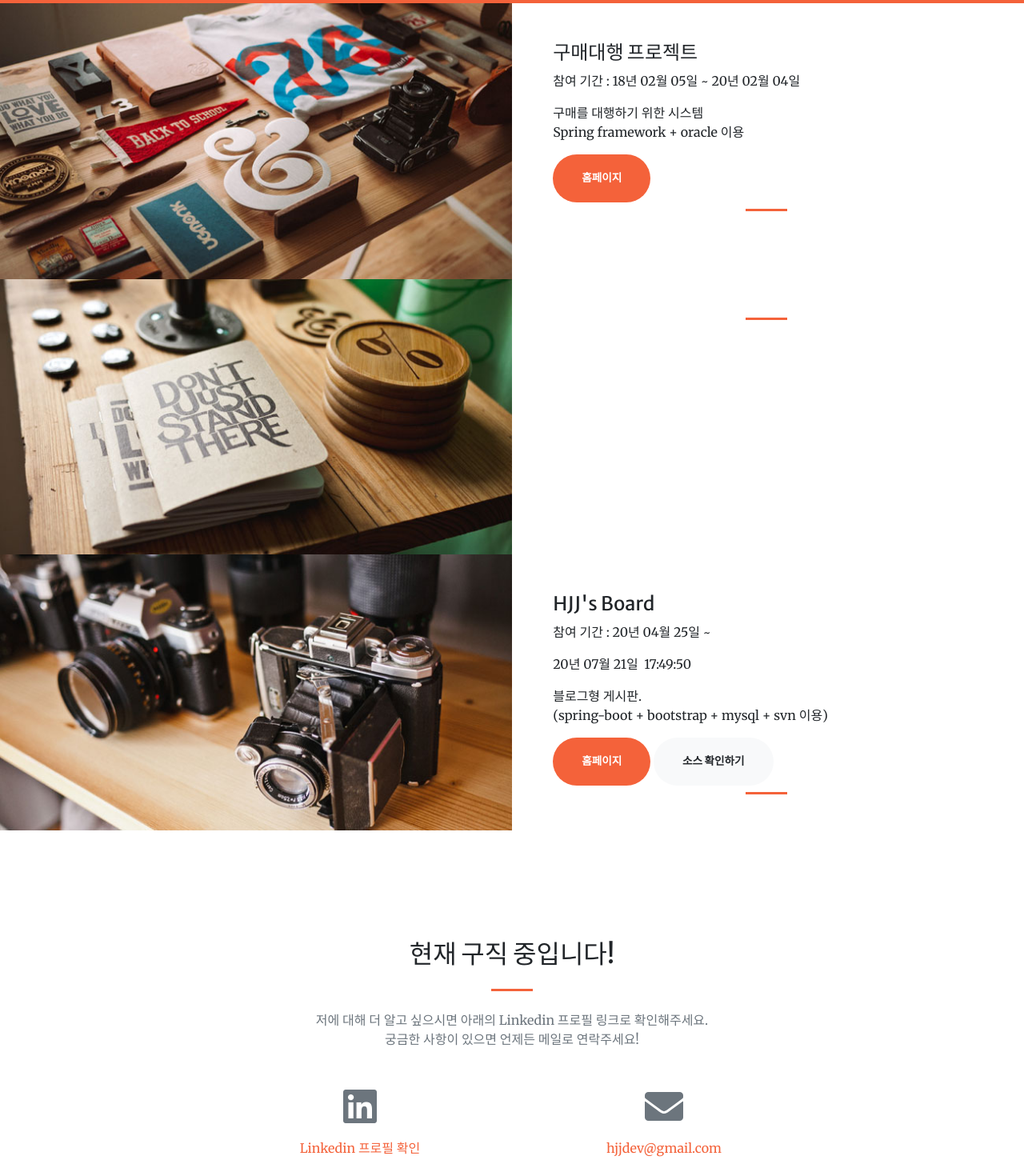
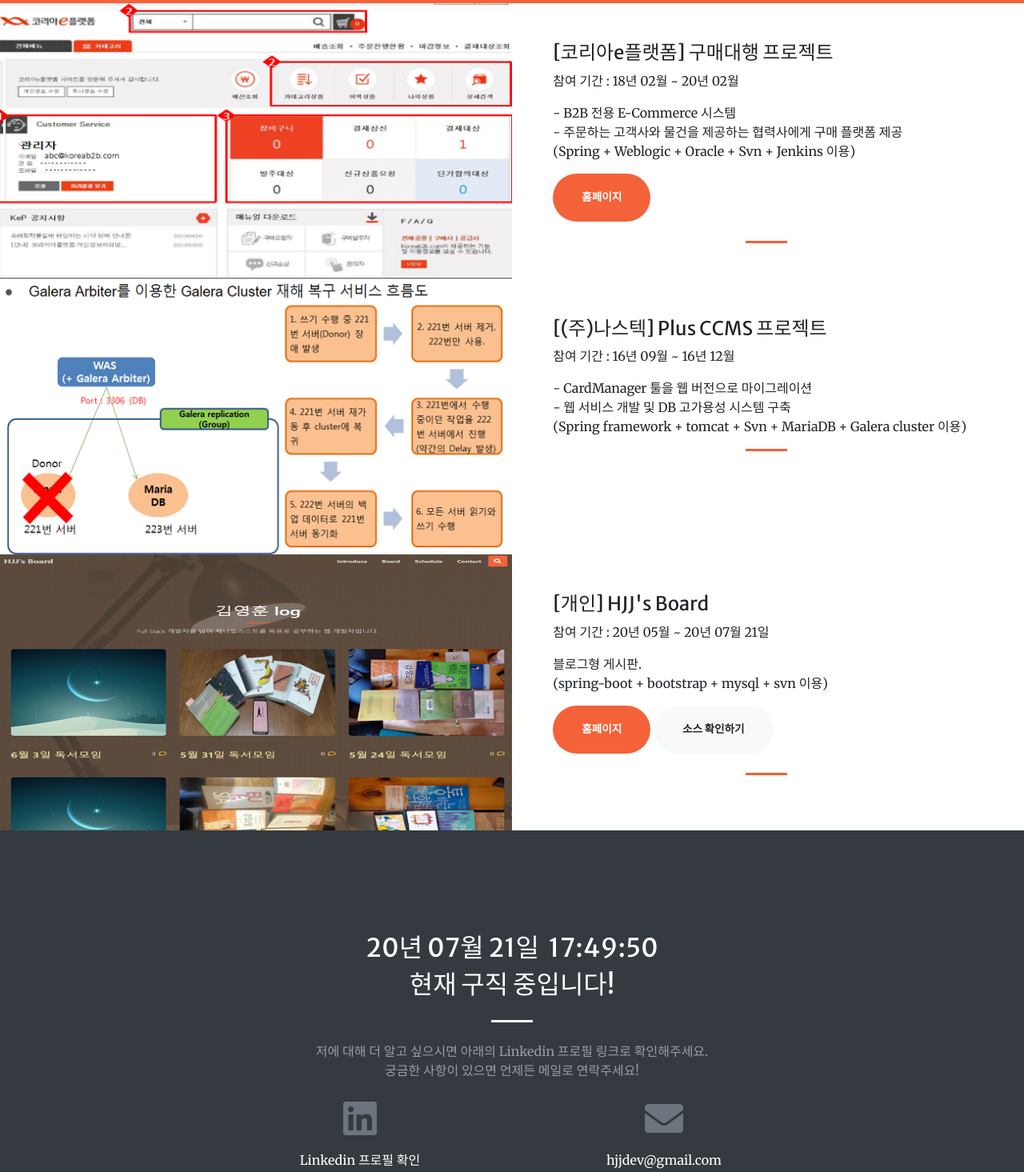
Before and after one commit to devhjj/devhjj.github.io, a website with bundled scripts: page index.html in a window 1280 px wide. Shown: the part 1912-3377 px from the top of the page at 80% size. Built offline with nearby package versions, Linux system fonts and the light colour scheme.

Commit message:
change index

```diff
--- a/index.html
+++ b/index.html
@@ -88,7 +88,7 @@
           <div class="mt-5">
             <i class="fas fa-4x fa-laptop-code text-primary mb-4"></i>
             <h3 class="h4 mb-2">시스템 운영 경험</h3>
-            <p class="text-muted mb-0">광동제약 계열사 코리아이플랫폼(KeP) 시스템운영팀에서 2년 동안 근무했습니다.<br>B2B e-Commerce 시스템 개발과 운영 업무를 수행했습니다.</p>
+            <p class="text-muted mb-0">광동제약 계열사 코리아e플랫폼(KeP) 시스템운영팀에서 2년 동안 근무했습니다.<br>B2B e-Commerce 시스템 개발과 운영 업무를 수행했습니다.</p>
           </div>
         </div>
         <div class="col-lg-3 col-md-6 text-center">
@@ -137,11 +137,11 @@
     <div class="container-fluid p-0">
       <div class="row no-gutters">
         <div class="col-lg-6 col-sm-6">
-          <a class="portfolio-box" href="#">
-            <img class="img-fluid" src="img/portfolio/thumbnails/1.jpg" alt="">
+          <a class="portfolio-box" href="img/portfolio/fullsize/1.png">
+            <img class="img-fluid" src="img/portfolio/thumbnails/1.png" alt="">
             <div class="portfolio-box-caption">
               <div class="project-category text-white-50">
-				코리아이플랫폼(KeP)
+				코리아e플랫폼(KeP)
               </div>
               <div class="project-name">
 				구매대행 시스템
@@ -151,51 +151,54 @@
         </div>
 		<div class="col-lg-5 col-sm-5" style="margin-left:4%;margin-right:4%">
 			<div class="mt-5">
-				<h3 class="h4 mb-2">구매대행 프로젝트</h3>
-				<p>참여 기간 : 18년 02월 05일 ~ 20년 02월 04일</p>
-				<p>구매를 대행하기 위한 시스템<br>Spring framework + oracle 이용 </p>
-				<a class="btn btn-primary btn-xl js-scroll-trigger" href="https://koreab2b.com" style="float:center;">홈페이지</a>
+				<h3 class="h4 mb-2">[코리아e플랫폼] 구매대행 프로젝트</h3>
+				<p>참여 기간 : 18년 02월 ~ 20년 02월</p>
+				<p>- B2B 전용 E-Commerce 시스템<br>- 주문하는 고객사와 물건을 제공하는 협력사에게 구매 플랫폼 제공<br>(Spring + Weblogic + Oracle + Svn + Jenkins 이용) </p>
+				<p class="btn btn-primary btn-xl js-scroll-trigger" onClick="openWin('https://koreab2b.com')">홈페이지</p>
 			</div>
 			<hr class="divider my-2"></hr>
         </div>
         <div class="col-lg-6 col-sm-6">
-          <a class="portfolio-box" href="img/portfolio/fullsize/2.jpg">
-            <img class="img-fluid" src="img/portfolio/thumbnails/2.jpg" alt="">
+          <a class="portfolio-box" href="img/portfolio/fullsize/2.png">
+            <img class="img-fluid" src="img/portfolio/thumbnails/2.png" alt="">
             <div class="portfolio-box-caption">
               <div class="project-category text-white-50">
                 (주)나스텍
               </div>
               <div class="project-name">
-                Plus CCMS
+                Web Card Manager
               </div>
             </div>
           </a>
         </div>
         <div class="col-lg-5 col-sm-5" style="margin-left:4%;margin-right:4%">
 			<div class="mt-5">
+				<h3 class="h4 mb-2">[(주)나스텍] Plus CCMS 프로젝트</h3>
+				<p>참여 기간 : 16년 09월 ~ 16년 12월</p>
+				<p>- CardManager 툴을 웹 버전으로 마이그레이션<br>- 웹 서비스 개발 및 DB 고가용성 시스템 구축<br>(Spring framework + tomcat + Svn + MariaDB + Galera cluster 이용) </p>
 			</div>
 			<hr class="divider my-2"></hr>
         </div>
         <div class="col-lg-6 col-sm-6">
-          <a class="portfolio-box" href="img/portfolio/fullsize/3.jpg">
-            <img class="img-fluid" src="img/portfolio/thumbnails/3.jpg" alt="">
+          <a class="portfolio-box" href="img/portfolio/fullsize/3.png">
+            <img class="img-fluid" src="img/portfolio/thumbnails/3.png" alt="">
             <div class="portfolio-box-caption">
               <div class="project-category text-white-50">
                 Toy project
               </div>
               <div class="project-name">
-                블로그
+                블로그형 게시판
               </div>
             </div>
           </a>
         </div>
         <div class="col-lg-5 col-sm-5" style="margin-left:4%;margin-right:4%">
 			<div class="mt-5">
-				<h3 class="h4 mb-2">HJJ's Board</h3>
-				<p>참여 기간 : 20년 04월 25일 ~ <p id="nowTimes"></p></p>
+				<h3 class="h4 mb-2">[개인] HJJ's Board</h3>
+				<p>참여 기간 : 20년 05월 ~ <span id="nowDate"></span></p>
 				<p>블로그형 게시판.<br>(spring-boot + bootstrap + mysql + svn 이용)</p>
-				<a class="btn btn-primary btn-xl js-scroll-trigger" href="http://devhjj.ga">홈페이지</a>
-				<a class="btn btn-light btn-xl js-scroll-trigger" href="#">소스 확인하기</a>
+				<p class="btn btn-primary btn-xl js-scroll-trigger" onClick="openWin('http://devhjj.ga')">홈페이지</p>
+				<p class="btn btn-light btn-xl js-scroll-trigger" onClick="openWin('https://github.com/devhjj')">소스 확인하기</a>
 			</div>
 			<hr class="divider my-2"></hr>
         </div>
@@ -203,25 +206,25 @@
     </div>
   </section>
   <!-- Contact Section -->
-  <section class="page-section" id="contact">
+  <section class="page-section bg-dark" id="contact">
     <div class="container">
       <div class="row justify-content-center">
         <div class="col-lg-8 text-center">
-          <h2 id="nowTimes"></h2>
-          <h2 class="mt-0">현재 구직 중입니다!</h2>
-          <hr class="divider my-4">
-          <p class="text-muted mb-5">저에 대해 더 알고 싶으시면 아래의 Linkedin 프로필 링크로 확인해주세요.<br>궁금한 사항이 있으면 언제든 메일로 연락주세요!</p>
+          <h2 class="text-white mt-0" id="nowTimes"></h2>
+          <h2 class="text-white mt-0">현재 구직 중입니다!</h2>
+          <hr class="divider light my-4">
+          <p class="text-white-50 mb-4">저에 대해 더 알고 싶으시면 아래의 Linkedin 프로필 링크로 확인해주세요.<br>궁금한 사항이 있으면 언제든 메일로 연락주세요!</p>
         </div>
       </div>
       <div class="row justify-content-center">
       	<div class="col-lg-4 ml-auto text-center mb-5 mb-lg-0">
         	<a class="d-block" href="https://www.linkedin.com/in/younghun-kim-216730191" target="_blank"><i class="fab fa-linkedin fa-3x mb-3 text-muted"></i></a>
-          	<a class="d-block" href="https://www.linkedin.com/in/younghun-kim-216730191" target="_blank">Linkedin 프로필 확인</a>
+          	<a class="text-white" href="https://www.linkedin.com/in/younghun-kim-216730191" target="_blank">Linkedin 프로필 확인</a>
         </div>
         <div class="col-lg-4 mr-auto text-center">
           	<a class="d-block" href="https://mail.google.com/mail/u/0/?view=cm&fs=1&to=hjjdev@gmail.com" target="_blank"><i class="fas fa-envelope fa-3x mb-3 text-muted"></i></a>
           	<!-- Make sure to change the email address in anchor text AND the link below! -->
-          	<a class="d-block" href="https://mail.google.com/mail/u/0/?view=cm&fs=1&to=hjjdev@gmail.com" target="_blank">hjjdev@gmail.com</a>
+          	<a class="text-white" href="https://mail.google.com/mail/u/0/?view=cm&fs=1&to=hjjdev@gmail.com" target="_blank">hjjdev@gmail.com</a>
         </div>
       </div>
     </div>
@@ -264,6 +267,8 @@
 		const sec = nowDate.getSeconds();
 		document.getElementById("nowTimes").innerHTML =
                   year + "년 " + addzero(month) + "월 " + addzero(date) + "일 &nbsp;" + hour + ":" + addzero(min) + ":" + addzero(sec);
+		document.getElementById("nowDate").innerHTML =
+                  year + "년 " + addzero(month) + "월 " + addzero(date) + "일";
 	}
 
     // 1자리수의 숫자인 경우 앞에 0을 붙여준다.
@@ -271,6 +276,11 @@
 		if(num < 10) { num = "0" + num; }
  		return num;
 	}
+
+	// window 새창 열기
+	function openWin(url){
+		window.open(url, "_blank");
+	}
   </script>
 
 </body>
```
Also changed, not shown: css/creative.css, css/creative.min.css, img/portfolio/fullsize/1.jpg (deleted), img/portfolio/fullsize/1.png (added), img/portfolio/fullsize/2.jpg (deleted), img/portfolio/fullsize/2.png (added), img/portfolio/fullsize/3.PNG (added), img/portfolio/fullsize/3.jpg (deleted), img/portfolio/fullsize/4.jpg (deleted), img/portfolio/fullsize/5.jpg (deleted), img/portfolio/fullsize/6.jpg (deleted), img/portfolio/thumbnails/1.jpg (deleted), img/portfolio/thumbnails/1.png (added), img/portfolio/thumbnails/2.jpg (deleted), 6 more files.
